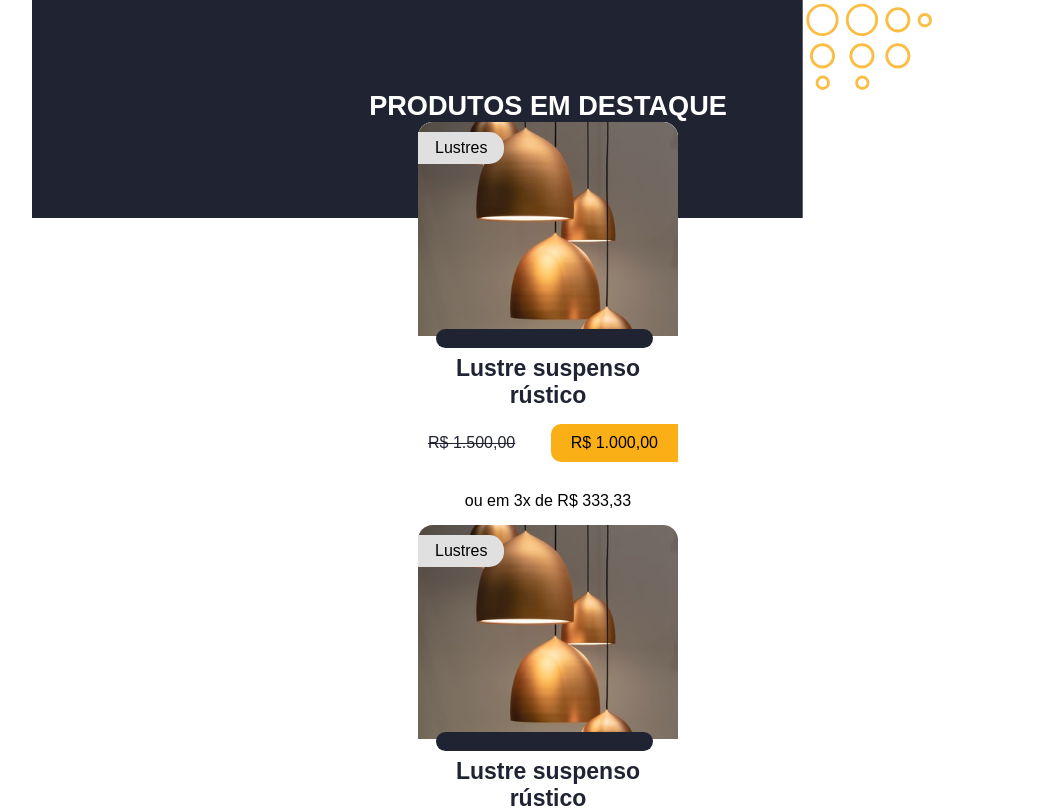
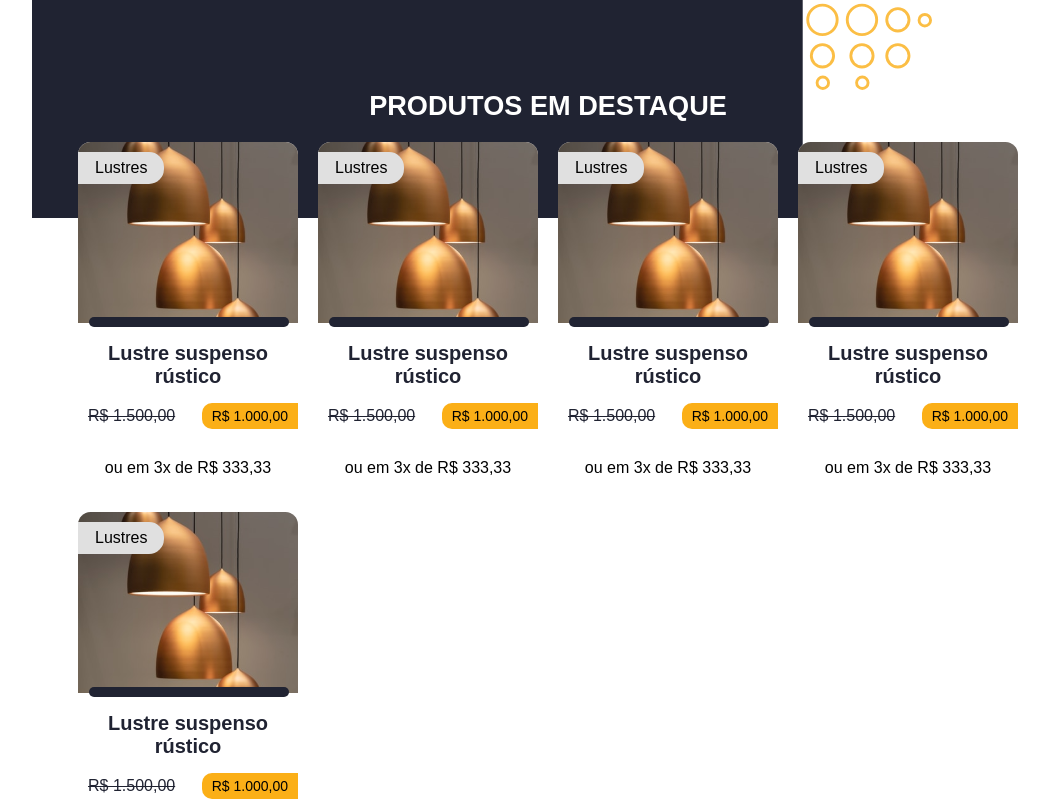
Before and after one commit to laurentino01/teste-noweb, a React (Vite) app: page /home in a window 1280 px wide. Shown: the part 720-1528 px from the top of the page, without its empty margins (92-1141 px from the left). Built offline with nearby package versions, Linux system fonts and the light colour scheme; a web font is replaced by a local one.

Commit message:
feat(products)

```diff
--- a/src/components/cards/Card.tsx
+++ b/src/components/cards/Card.tsx
@@ -18,7 +18,7 @@ export const Card: React.FC<ICardProps> = ({
   return (
     <div
       style={{
-        width: "260px",
+        width: "220px",
         backgroundColor: "white",
         borderRadius: "15px 15px 0 0",
       }}
@@ -39,16 +39,16 @@ export const Card: React.FC<ICardProps> = ({
         >
           {tag}
         </div>
-        <img src={srcImg} alt="" style={{ width: "260px" }} />
+        <img src={srcImg} alt="" style={{ width: "220px" }} />
         <div
           style={{
             backgroundColor: "var(--dark-blue)",
-            width: "217px",
-            height: "19px",
+            width: "200px",
+            height: "10px",
             borderRadius: "15px",
             position: "absolute",
-            top: "207px",
-            left: "7%",
+            top: "175px",
+            left: "5%",
           }}
         ></div>
       </div>
@@ -56,7 +56,7 @@ export const Card: React.FC<ICardProps> = ({
         <h5
           style={{
             fontWeight: 600,
-            fontSize: "23px",
+            fontSize: "20px",
             color: "var(--dark-blue)",
           }}
         >
@@ -74,6 +74,7 @@ export const Card: React.FC<ICardProps> = ({
             style={{
               textDecoration: "line-through",
               color: "var(--dark-blue)",
+              fontSize: "16px",
             }}
           >
             {oldPrice}
@@ -82,10 +83,10 @@ export const Card: React.FC<ICardProps> = ({
             style={{
               backgroundColor: "var(--orange)",
               borderRadius: "10px 0 0 10px",
-              padding: "10px 20px",
+              padding: "5px 10px",
             }}
           >
-            <p>{newPrice}</p>
+            <p style={{ fontSize: "14px" }}>{newPrice}</p>
           </span>
         </div>
         <div style={{ paddingBottom: "15px" }}>
--- a/src/page/home/products/Products.css
+++ b/src/page/home/products/Products.css
@@ -20,8 +20,17 @@
 }
 
 .products .products-area {
+  margin-top: 20px;
+  display: grid;
+  grid-template-columns: 1fr 1fr 1fr 1fr;
+  gap: 20px;
 }
 
+@media (max-width: 1023px) {
+  .products .products-area {
+    grid-template-columns: 1fr 1fr 1fr;
+  }
+}
 @media (max-width: 768px) {
   .products {
     margin: 40px 10px;
@@ -30,4 +39,12 @@
     left: 0;
     width: 1000px;
   }
+  .products .products-area {
+    grid-template-columns: 1fr 1fr;
+  }
 }
+@media (max-width: 425px) {
+  .products .products-area {
+    grid-template-columns: 1fr;
+  }
+}
--- a/src/page/home/products/Products.tsx
+++ b/src/page/home/products/Products.tsx
@@ -38,6 +38,22 @@ export const Products = () => {
           newPrice="R$ 1.000,00"
           paymentDatail="ou em 3x de R$ 333,33"
         />
+        <Card
+          srcImg={lustres}
+          tag="Lustres"
+          title="Lustre suspenso rústico"
+          oldPrice="R$ 1.500,00"
+          newPrice="R$ 1.000,00"
+          paymentDatail="ou em 3x de R$ 333,33"
+        />
+        <Card
+          srcImg={lustres}
+          tag="Lustres"
+          title="Lustre suspenso rústico"
+          oldPrice="R$ 1.500,00"
+          newPrice="R$ 1.000,00"
+          paymentDatail="ou em 3x de R$ 333,33"
+        />
       </div>
     </section>
   );
```
